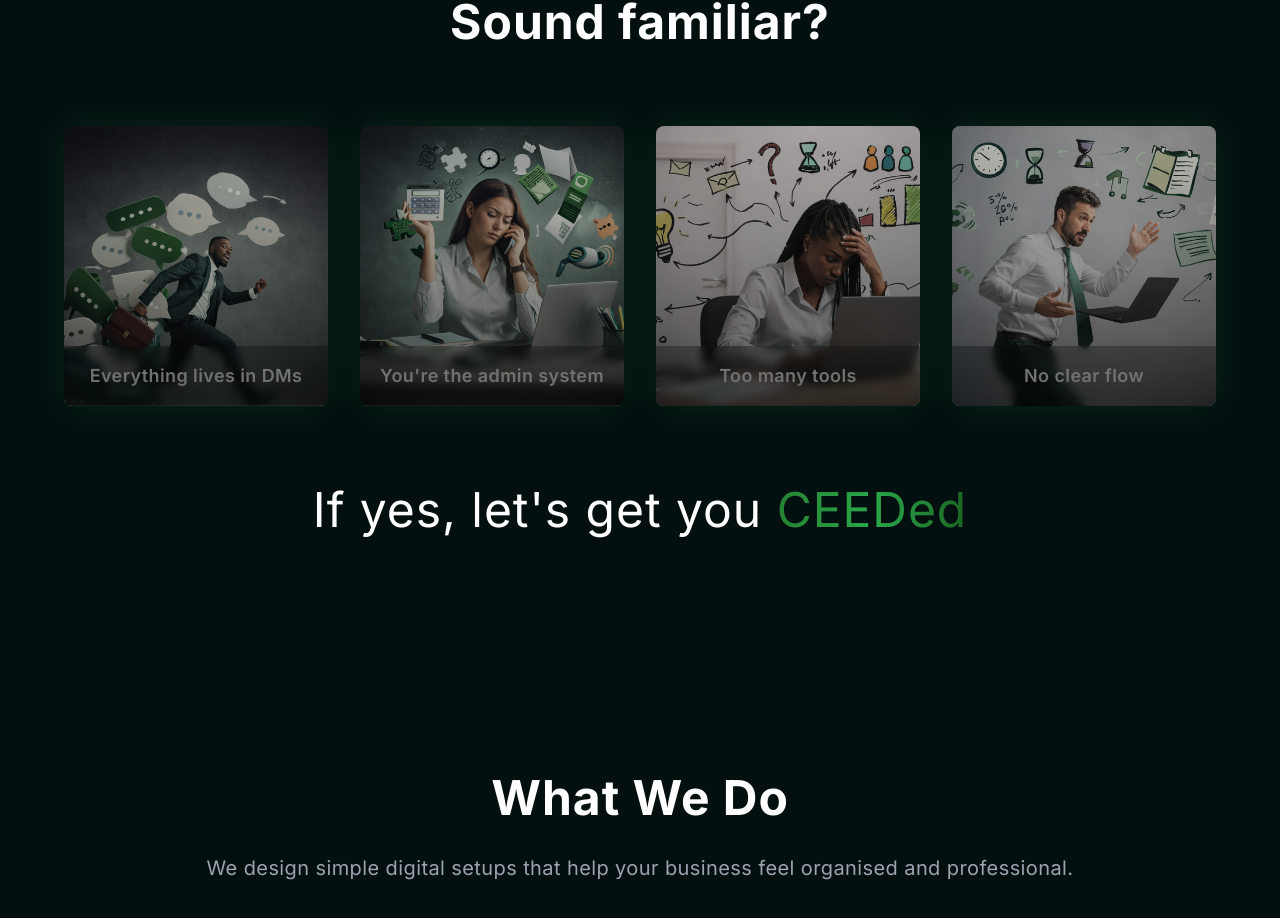
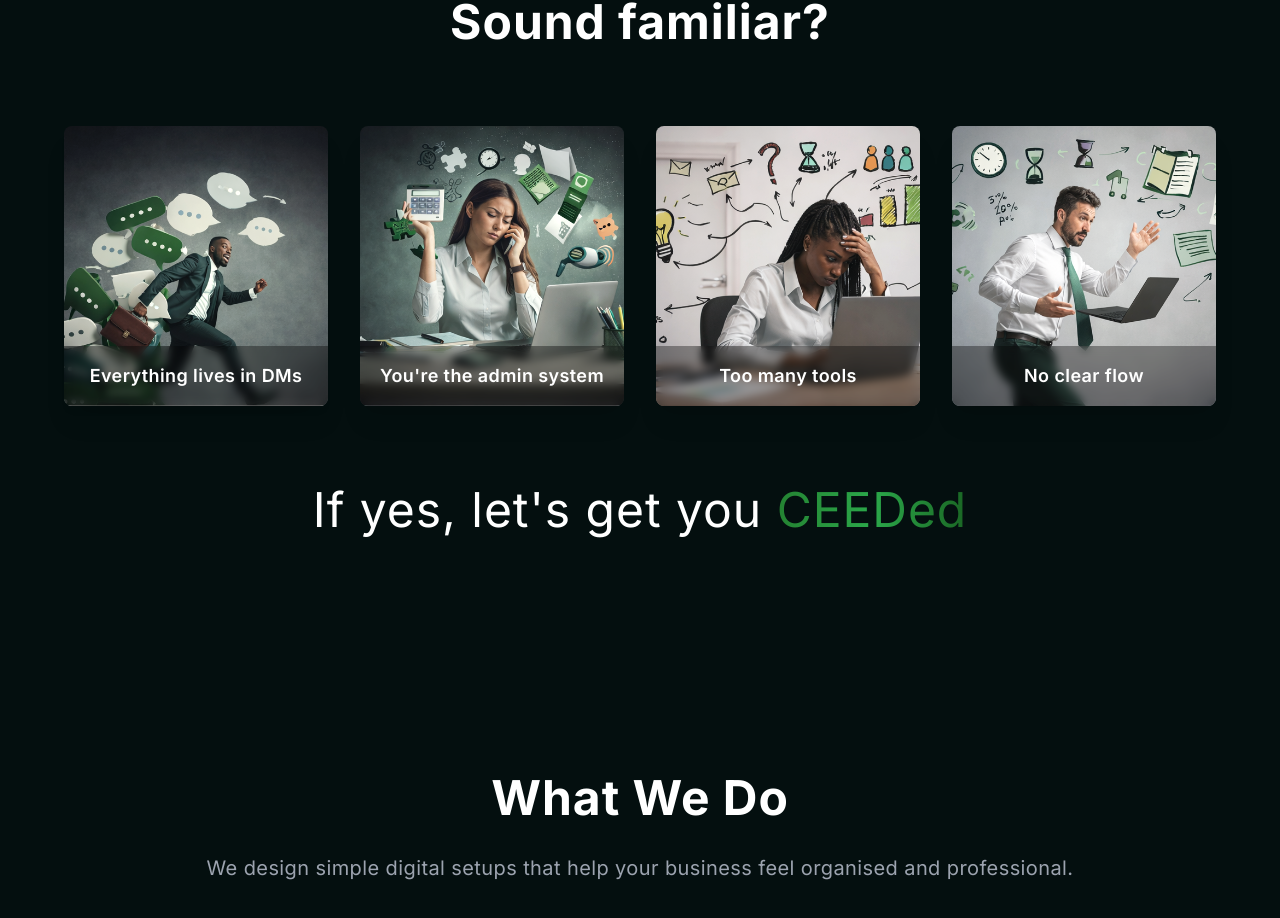
Before and after one commit to Carlynn19/CEEDed-website, a Next.js app: page / in a window 1280 px wide. Shown: the part 856-1774 px from the top of the page. Built offline with nearby package versions, Linux system fonts and the light colour scheme.

Commit message:
updated card images

```diff
--- a/app/globals.css
+++ b/app/globals.css
@@ -218,6 +218,24 @@ body {
   transform-style: preserve-3d;
 }
 
+.card img {
+  filter: brightness(1.08) contrast(1.05) saturate(1.05);
+}
+
+.card {
+  box-shadow: 0 10px 30px rgba(0,0,0,0.25);
+}
+
+.card-title {
+  color: rgba(255,255,255,0.95);
+  letter-spacing: 0.02em;
+}
+
+.section-cta {
+  margin-top: 120px;
+  letter-spacing: -0.01em;
+}
+
 .card-hover-lift:hover {
   transform: translateY(-12px) rotateX(2deg);
   box-shadow: 0 25px 50px -12px rgba(36, 130, 50, 0.25);
--- a/app/page.tsx
+++ b/app/page.tsx
@@ -118,15 +118,15 @@ export default function Home() {
           <div className="grid md:grid-cols-2 lg:grid-cols-4 gap-8">
             {relatabilityCards.map((card, index) => (
               <AnimatedSection key={index} animation="fade-up" delay={index * 100}>
-                <div className="relative rounded-lg overflow-hidden card-hover card-image h-full min-h-[280px] group">
+                <div className="relative rounded-lg overflow-hidden card-hover h-full min-h-[280px] group shadow-xl hover:shadow-2xl hover:-translate-y-1.5 transition">
                   <Image
                     src={card.image}
                     alt={card.text}
                     width={400}
                     height={280}
-                    className="w-full h-full object-cover"
+                    className="w-full h-full object-cover brightness-105 contrast-105 saturate-105"
                   />
-                  <div className="absolute inset-x-0 bottom-0 bg-dark/30 backdrop-blur-sm py-4">
+                  <div className="absolute inset-x-0 bottom-0 backdrop-blur-sm py-4 bg-black/35">
                     <p className="text-lg font-semibold text-white text-center">{card.text}</p>
                   </div>
                 </div>
```
